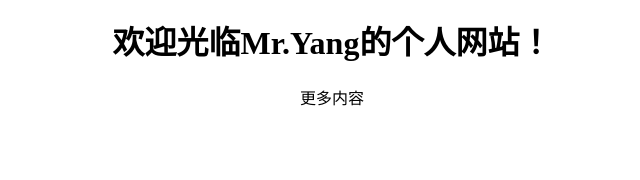
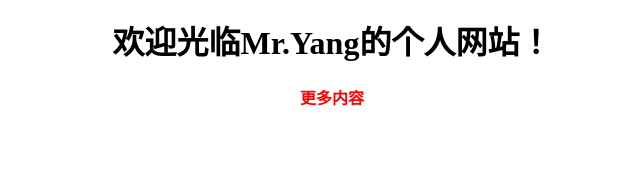
Before and after one commit to yangxiao1993/yangxiao.github.io, a plain HTML site: page index.html in a window 1280 px wide. Shown: the top 180 px of the page, without its empty margins (308-948 px from the left). Drawn offline with Linux system fonts and the light colour scheme.

Commit message:
Update index.html

```diff
--- a/index.html
+++ b/index.html
@@ -895,7 +895,7 @@ body {
         </div>
 
     </div>
-    <div style="text-align:center"><a onclick="more()">更多内容</a></div>
+    <div style="text-align:center"><a onclick="more()" style="color:red;"><b>更多内容</b></a></div>
     <script>
     function more(){
       alert("暂未开放,敬请期待！");
```
